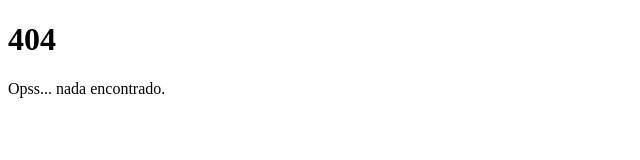
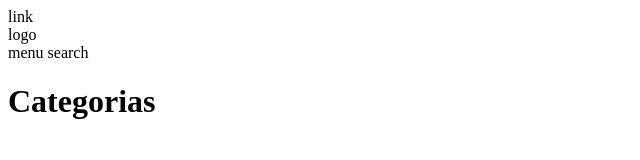
Before and after one commit to migyas/blog-adam, a Gatsby site: page /category in a window 1280 px wide. Before the commit this address had no page. Shown: the whole page, without its empty margins (0-640 px from the left). Built offline with nearby package versions, Linux system fonts and the light colour scheme; Gatsby itself is replaced by a stand-in of ours.

Commit message:
clean up for develop

```diff
--- /dev/null
+++ b/src/components/MenuBar/index.js
@@ -0,0 +1,21 @@
+import React from "react"
+
+const MenuBar = () => (
+  <>
+    <div>
+      link
+    </div>
+
+    <div>
+      logo
+    </div>
+
+    <div>
+      menu
+      search
+    </div>
+
+  </>
+)
+
+export default MenuBar
--- a/src/components/layout.js
+++ b/src/components/layout.js
@@ -1,10 +1,16 @@
 import React from "react"
 import PropTypes from "prop-types"
+
+import MenuBar from "./MenuBar"
 
 const Layout = ({ children }) => {
   return (
     <>
+      <header>
+        <MenuBar/>
+      </header>
       <main>{children}</main>
+      <footer></footer>
     </>
   )
 }
--- /dev/null
+++ b/src/pages/category.js
@@ -0,0 +1,13 @@
+import React from "react"
+
+import Layout from "../components/layout"
+import SEO from "../components/seo"
+
+const CategoryPage = () => (
+  <Layout>
+    <SEO title="Categorias" />
+    <h1>Categorias</h1>
+  </Layout>
+)
+
+export default CategoryPage
```
Also changed, not shown: gatsby-ssr.js (deleted, +0 -7 lines).
